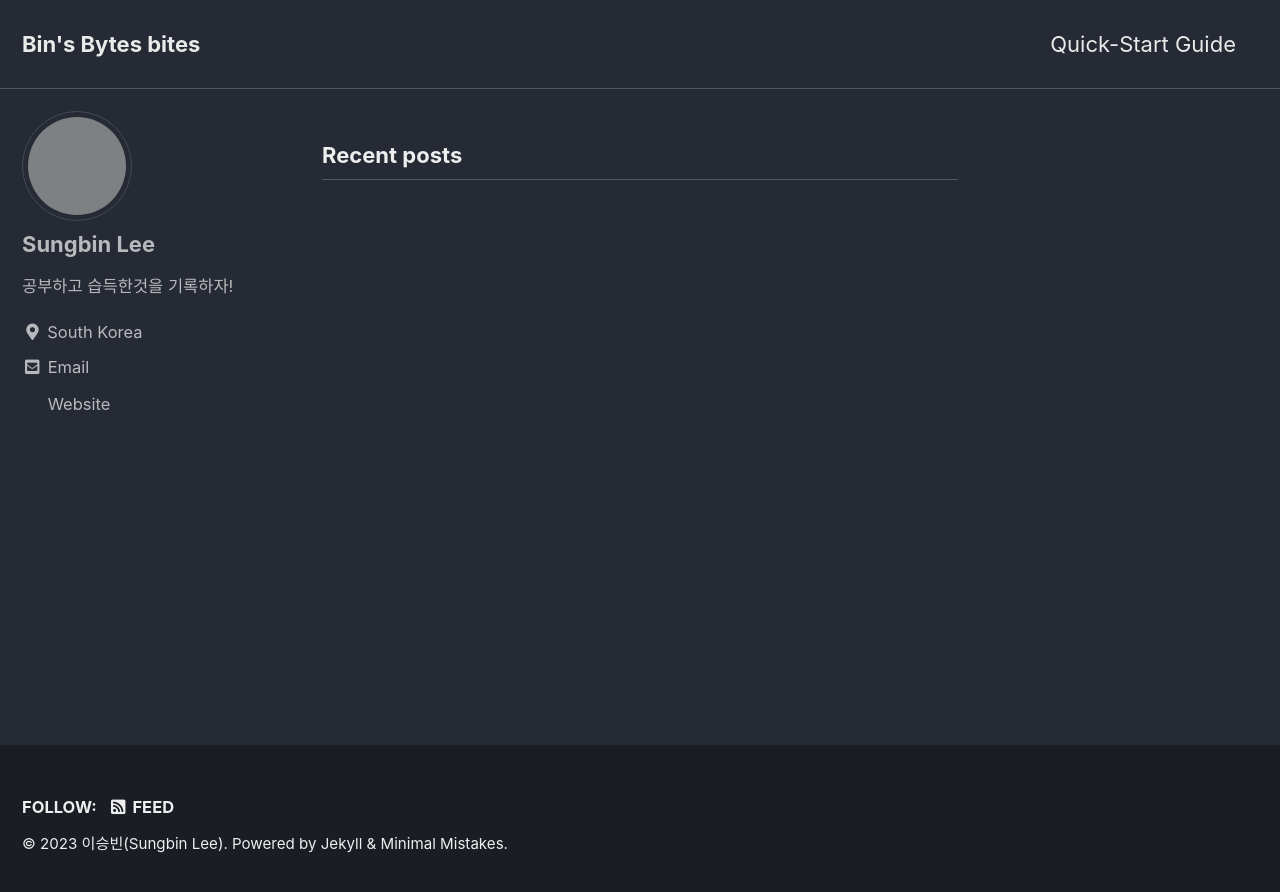
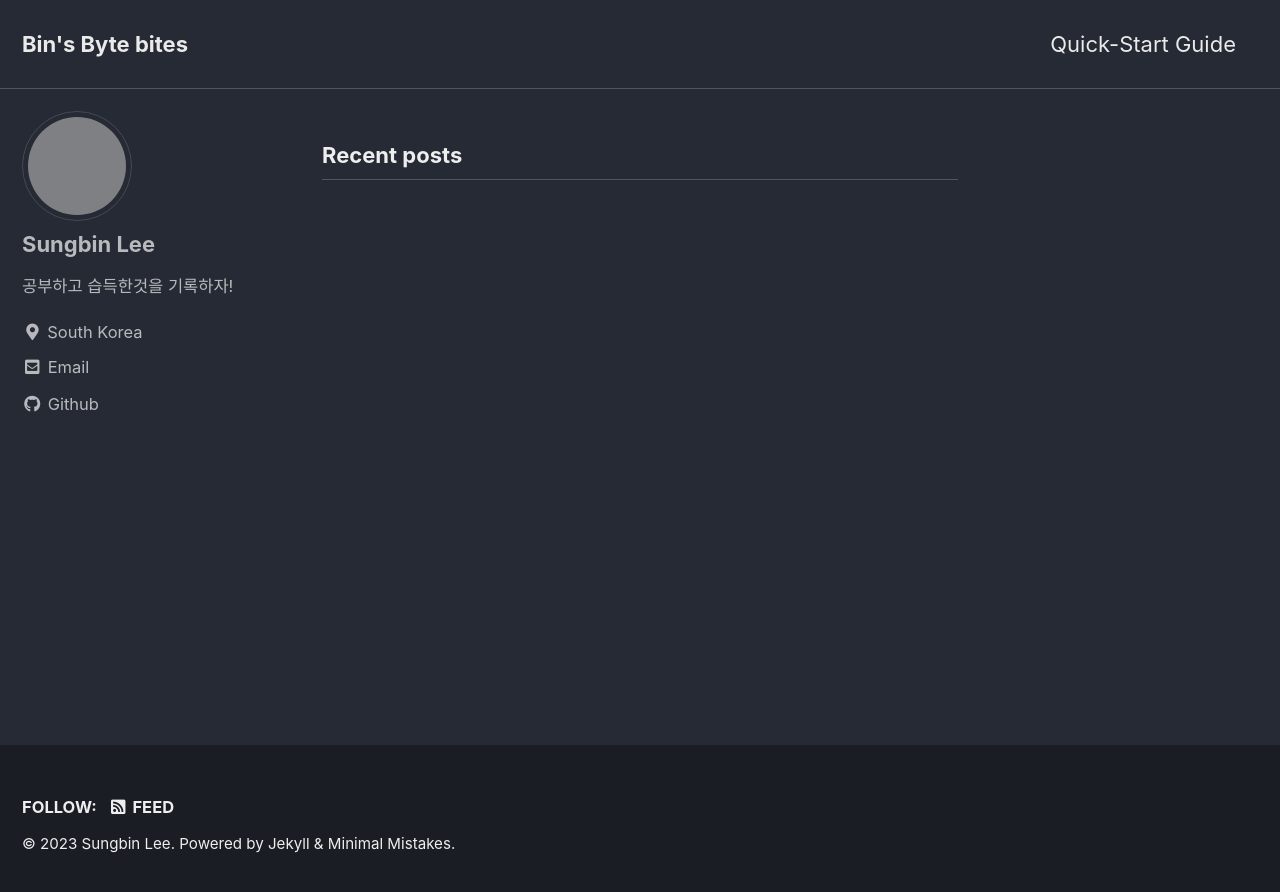
Before and after one commit to sungbinlee/tech.sungbinlee.dev, a Jekyll site: the page built from index.html, in a window 1280 px wide. Shown: the top 892 px of the page. Built offline with Jekyll 4.4.1, drawn with Linux system fonts in a browser that asks for light colours; cached includes are drawn as plain includes; the list of posts is cut into pages by our own code; grey boxes are pictures that could not be loaded.

Commit message:
Update _config.yml

```diff
--- a/_config.yml
+++ b/_config.yml
@@ -16,10 +16,10 @@ minimal_mistakes_skin    : "dark" # "air", "aqua", "contrast", "dark", "dirt", "
 
 # Site Settings
 locale                   : "en-US"
-title                    : "Bin's Bytes bites"
+title                    : "Bin's Byte bites"
 title_separator          : "-"
 subtitle                 : # site tagline that appears below site title in masthead
-name                     : "이승빈(Sungbin Lee)"
+name                     : "Sungbin Lee"
 description              : "My personal blog"
 url                      : "https://sungbinlee.github.io" # the base hostname & protocol for your site e.g. "https://mmistakes.github.io"
 baseurl                  : # the subpath of your site, e.g. "/blog"
@@ -113,8 +113,8 @@ author:
     - label: "Email"
       icon: "fas fa-fw fa-envelope-square"
       url: "mailto:isungbin99@gmail.com"
-    - label: "Website"
-      icon: "fas fa-fw fa-github"
+    - label: "Github"
+      icon: "fab fa-fw fa-github"
       url: "https://github.com/sungbinlee"
     - label: "Twitter"
       icon: "fab fa-fw fa-twitter-square"
```
